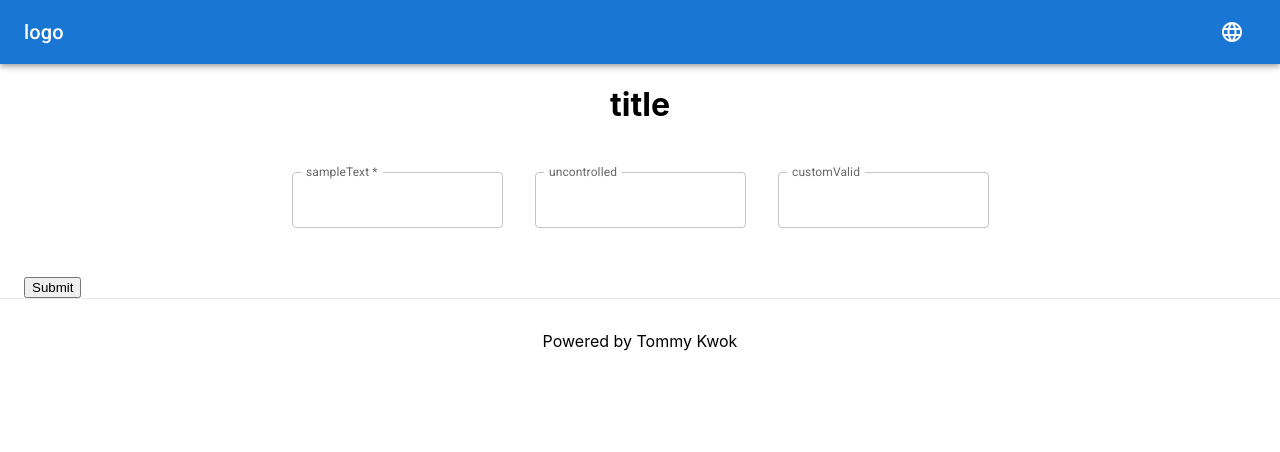
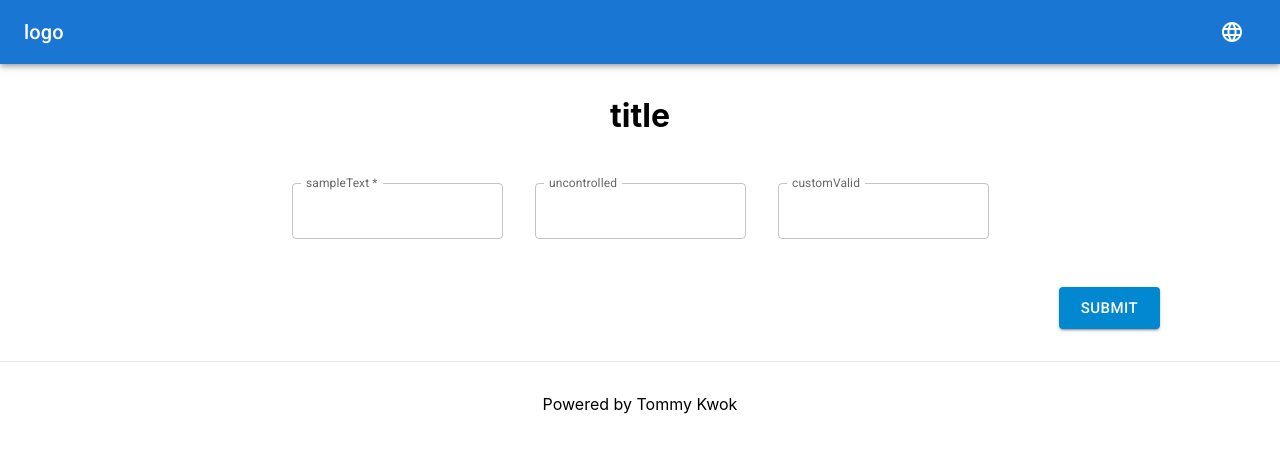
Before and after one commit to wing9537/mini-store, a Next.js app: page / in a window 1280 px wide. Shown: the top 452 px of the page. Built offline with nearby package versions, Linux system fonts and the light colour scheme.

Commit message:
add form state control

```diff
--- a/components/core/baseForm.js
+++ b/components/core/baseForm.js
@@ -1,5 +1,10 @@
+import React, { useState } from "react";
+import useTranslation from "../../hook/useTranslation";
 import { useForm, FormProvider } from "react-hook-form";
-import { Box } from "@mui/material";
+import { Box, Button, Icon } from "@mui/material";
+import messages from "../../locales/common.json";
+import { form } from "../../constant/common";
+import TaskAltIcon from "@mui/icons-material/TaskAlt";
 
 function BaseForm({ modelObj = {}, onSubmit = () => {}, children, ...rest }) {
   const methods = useForm({
@@ -15,13 +20,65 @@ function BaseForm({ modelObj = {}, onSubmit = () => {}, children, ...rest }) {
     delayError: undefined,
   });
 
+  const [formStatus, setFormStatus] = useState(form.edit);
+  const { t } = useTranslation(messages);
+
+  const submitAction = () => {
+    console.log("Is Form Submitted.");
+    setFormStatus(form.confirm);
+  };
+
+  const confirmAction = () => {
+    console.log("Is Form confirmed.");
+    setFormStatus(form.completed);
+  };
+
+  const backAction = () => {
+    console.log("Back to form filling.");
+    setFormStatus(form.edit);
+  };
+
+  const resetAction = () => {
+    console.log("Is Form reset");
+    setFormStatus(form.edit);
+    methods.reset(modelObj);
+  };
+
   console.log("modelObj", methods.watch());
 
   return (
-    <FormProvider {...methods}>
-      <Box component="form" autoComplete="off" onSubmit={methods.handleSubmit(onSubmit)} {...rest}>
-        {children}
-        <input type="submit" />
+    <FormProvider formStatus={formStatus} {...methods}>
+      <Box m={4} component="form" autoComplete="off" onSubmit={methods.handleSubmit(submitAction)} {...rest}>
+        {formStatus != form.completed && <Box>{children}</Box>}
+        {formStatus == form.completed && (
+          <Box m={4} textAlign="center">
+            <br />
+            <h1>{t("title")}</h1>
+            <TaskAltIcon sx={{ fontSize: 75 }} color="success" />
+          </Box>
+        )}
+        <Box mx={8} display="flex">
+          {formStatus == form.completed && (
+            <Button sx={{ mx: "auto" }} color="secondary" size="large" variant="contained" onClick={resetAction}>
+              {t("home")}
+            </Button>
+          )}
+          {formStatus == form.confirm && (
+            <Button sx={{ mr: "auto" }} color="secondary" size="large" variant="contained" onClick={backAction}>
+              {t("back")}
+            </Button>
+          )}
+          {formStatus == form.confirm && (
+            <Button sx={{ ml: "auto" }} color="success" size="large" variant="contained" onClick={confirmAction}>
+              {t("confirm")}
+            </Button>
+          )}
+          {formStatus == form.edit && (
+            <Button sx={{ ml: "auto" }} type="submit" color="info" size="large" variant="contained">
+              {t("submit")}
+            </Button>
+          )}
+        </Box>
       </Box>
     </FormProvider>
   );
--- a/components/core/baseInput.js
+++ b/components/core/baseInput.js
@@ -4,6 +4,7 @@ import useTranslation from "../../hook/useTranslation";
 import BaseTextField from "./baseTextField";
 import { isEmpty } from "lodash-es";
 import messages from "../../locales/errorMsg.json";
+import { form } from "../../constant/common";
 
 function BaseInput({
   name = "",
@@ -17,6 +18,7 @@ function BaseInput({
   const {
     register,
     formState: { errors },
+    formStatus,
   } = useFormContext();
 
   const { locale, t } = useTranslation(messages);
@@ -55,6 +57,7 @@ function BaseInput({
           label={required ? `${label} *` : label}
           error={!isEmpty(error?.type)}
           helperText={error?.type && errorMsg(error)}
+          disabled={formStatus == form.confirm}
           {...rest}
         />
       );
--- a/components/layout.js
+++ b/components/layout.js
@@ -10,8 +10,8 @@ function Layout({ children }) {
   return (
     <>
       <Head>
-        <title>Create Next App</title>
-        <meta name="description" content="Generated by create next app" />
+        <title>mini-store</title>
+        <meta name="description" content="React simple form" />
       </Head>
       <TopNav />
       <Container maxWidth="xl">
--- /dev/null
+++ b/constant/common.js
@@ -0,0 +1,7 @@
+const form = {
+  edit: "editing",
+  confirm: "confirm",
+  completed: "completed",
+};
+
+export { form };
--- a/hook/useTranslation.js
+++ b/hook/useTranslation.js
@@ -1,6 +1,6 @@
-import { useCallback, useMemo } from "react";
+import { useCallback } from "react";
 import { useRouter } from "next/router";
-import { get, template, isEmpty } from "lodash-es";
+import { get, template } from "lodash-es";
 
 function useTranslation(source) {
   const { locale } = useRouter();
--- /dev/null
+++ b/locales/common.json
@@ -0,0 +1,23 @@
+{
+  "en": {
+    "title": "Form Submitted",
+    "submit": "Submit",
+    "confirm": "Confirm",
+    "back": "Back",
+    "home": "Home"
+  },
+  "tc": {
+    "title": "已遞交表單",
+    "submit": "遞交",
+    "confirm": "確認",
+    "back": "返回",
+    "home": "主頁"
+  },
+  "sc": {
+    "title": "已递交表单",
+    "submit": "递交",
+    "confirm": "确认",
+    "back": "返回",
+    "home": "主页"
+  }
+}
--- a/pages/_app.js
+++ b/pages/_app.js
@@ -4,7 +4,11 @@ import Layout from "../components/layout";
 import "../styles/theme.css";
 
 function MyApp({ Component, pageProps }) {
-  const theme = createTheme({});
+  const theme = createTheme({
+    palette: {
+      secondary: { main: "#64748B" },
+    },
+  });
 
   useEffect(() => {
     // Remove the server-side injected CSS.
```
